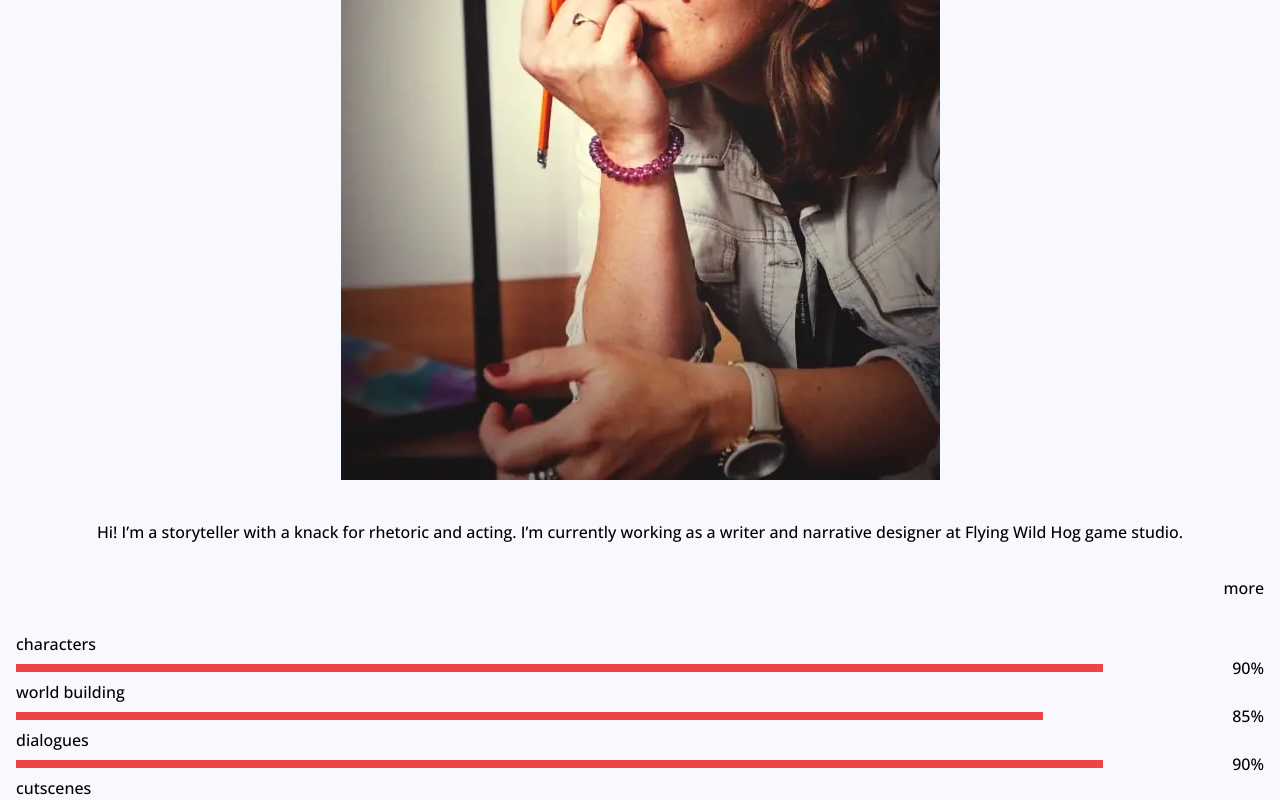
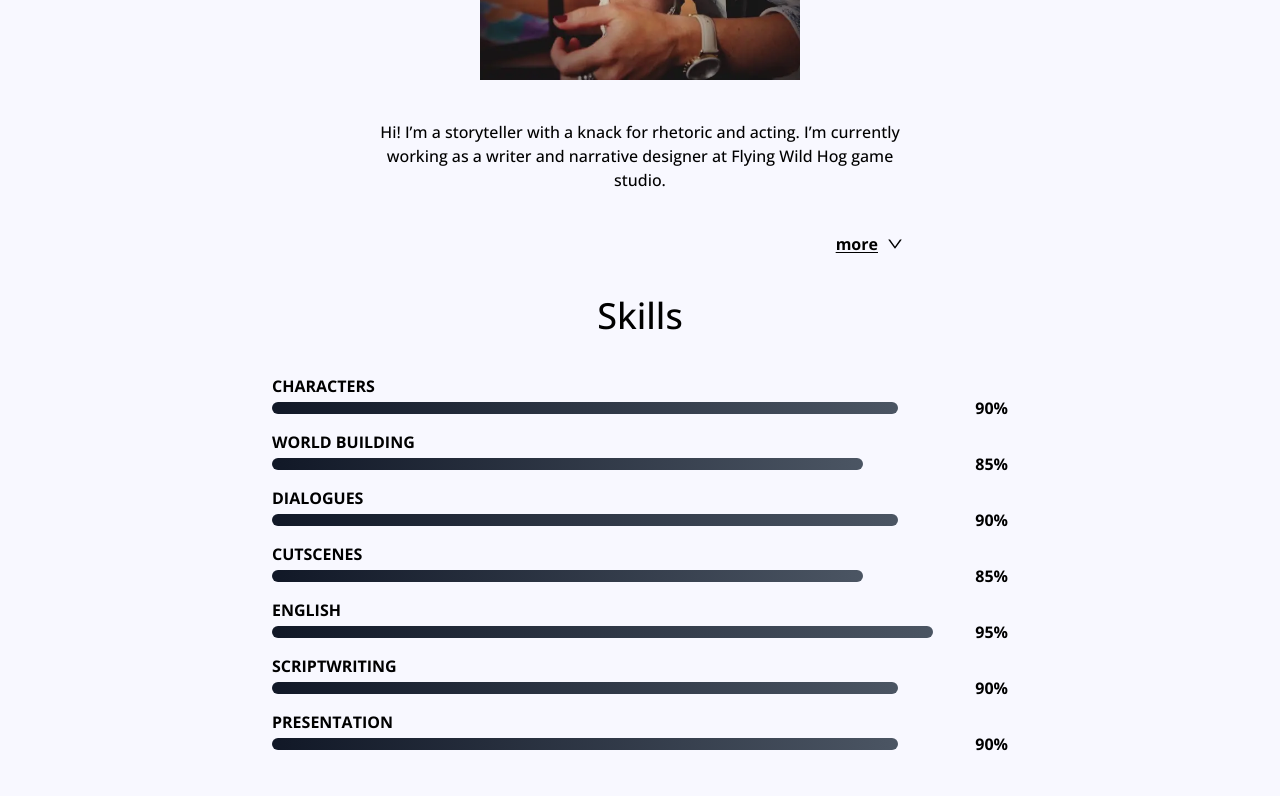
Before and after one commit to ArekKuna/merry-tales-react, a React (Create React App) app: page /professional in a window 1280 px wide. Shown: the part 680-1480 px from the top of the page. Built offline with nearby package versions, Linux system fonts and the light colour scheme; the HTML template or start-up script is replaced by a standard one.

Commit message:
styles: add style to professional page

```diff
--- a/src/components/About/About.jsx
+++ b/src/components/About/About.jsx
@@ -1,6 +1,9 @@
 import { useState } from 'react';
+import { AiOutlineDown } from 'react-icons/ai';
 
 import merry from 'assets/about/about.webp';
+
+import SectionTitle from 'layout/SectionTitle/SectionTitle';
 import AboutParagraph from './AboutParagraph/AboutParagraph';
 
 const About = () => {
@@ -11,17 +14,17 @@ const About = () => {
   };
 
   return (
-    <div className='w-full flex flex-col items-center'>
-      <h3 className='mb-10 text-4xl'>My story</h3>
+    <div className='w-full max-w-lg pb-10 flex flex-col items-center lg:max-w-3xl xl:max-w-xl'>
+      <SectionTitle sectionTitle='My story' />
       <div>
         <img
           src={merry}
           alt='Merry'
-          className='w-full mb-10 object-cover min-h-[500px]'
+          className='w-full mb-10 object-cover min-h-[500px] xl:max-w-xs'
         />
       </div>
       <div>
-        <div className='px-4'>
+        <div className='px-6'>
           <AboutParagraph
             text='Hi! I’m a storyteller with a knack for rhetoric and acting. I’m
             currently working as a writer and narrative designer at Flying Wild
@@ -30,8 +33,8 @@ const About = () => {
           <div
             className={
               !more
-                ? 'max-h-0 overflow-hidden transition-all ease-in-out duration-700'
-                : 'max-h-[550px] overflow-hidden transition-all duration-700'
+                ? 'max-h-0 overflow-hidden transition-all ease-in-out duration-1000'
+                : 'max-h-[550px] overflow-hidden transition-all duration-1000'
             }
           >
             <AboutParagraph
@@ -45,7 +48,21 @@ const About = () => {
               so good! ;)'
             />
           </div>
-          <AboutParagraph text='more' variant='textEnd' onCLick={handleMore} />
+          <div className='flex justify-end items-center'>
+            <p
+              className='mr-2 font-semibold underline underline-offset-2 cursor-pointer'
+              onClick={handleMore}
+            >
+              {more ? 'less' : 'more'}
+            </p>
+            <AiOutlineDown
+              className={
+                more
+                  ? 'text-lg rotate-180 transition-all duration-700'
+                  : 'text-lg transition-all duration-700'
+              }
+            />
+          </div>
         </div>
       </div>
     </div>
--- a/src/components/About/AboutParagraph/AboutParagraph.jsx
+++ b/src/components/About/AboutParagraph/AboutParagraph.jsx
@@ -1,18 +1,5 @@
-const variantMap = {
-  def: 'mb-8 text-center',
-  textEnd: 'text-end',
-};
-
-const AboutParagraph = ({ text, variant, onCLick }) => {
-  const variantClasses = variantMap[variant];
-
-  const { def } = variantMap;
-
-  return (
-    <p className={`${def} ${variantClasses}`} onClick={onCLick}>
-      {text}
-    </p>
-  );
+const AboutParagraph = ({ text }) => {
+  return <p className='mb-10 text-center'>{text}</p>;
 };
 
 export default AboutParagraph;
--- a/src/components/Stats/Stat/Stat.jsx
+++ b/src/components/Stats/Stat/Stat.jsx
@@ -29,18 +29,26 @@ const Stat = ({ title, percent, size }) => {
 
   return (
     <div>
-      <h3>{title}</h3>
+      <h3 className='font-semibold leading-5 uppercase'>{title}</h3>
       <div className='flex items-center'>
         <div
           ref={barRef}
-          className={isVisible ? 'w-full flex items-center animate-expand' : ''}
+          className={
+            isVisible
+              ? 'w-full flex items-center animate-expand shadow-2xl'
+              : ''
+          }
         >
           <div
-            className={isVisible ? `${mappedSize} h-2 bg-red-500` : ''}
+            className={
+              isVisible
+                ? `${mappedSize} h-3 rounded-lg from-gray-900 to-gray-600 bg-gradient-to-r`
+                : ''
+            }
           ></div>
         </div>
         <div>
-          <span className='ml-2'>{percent}%</span>
+          <span className='ml-2 font-bold'>{percent}%</span>
         </div>
       </div>
     </div>
--- a/src/components/Stats/Stats.jsx
+++ b/src/components/Stats/Stats.jsx
@@ -1,8 +1,10 @@
+import SectionTitle from 'layout/SectionTitle/SectionTitle';
 import Stat from 'components/Stats/Stat/Stat';
 
 const Stats = () => {
   return (
-    <div className='w-full px-4 mb-10'>
+    <div className='w-full max-w-lg px-4 mb-10 space-y-3 lg:max-w-3xl'>
+      <SectionTitle sectionTitle='Skills' />
       <Stat title='characters' percent='90' size='m' />
       <Stat title='world building' percent='85' size='sm' />
       <Stat title='dialogues' percent='90' size='m' />
--- a/src/layout/PageTitle/PageTitle.jsx
+++ b/src/layout/PageTitle/PageTitle.jsx
@@ -1,6 +1,6 @@
 const PageTitle = ({ text }) => {
   return (
-    <h1 className='my-10 px-1 text-4xl text-center font-bold uppercase'>
+    <h1 className='py-10 px-1 text-4xl text-center font-bold uppercase'>
       {text}
     </h1>
   );
--- /dev/null
+++ b/src/layout/SectionTitle/SectionTitle.jsx
@@ -0,0 +1,5 @@
+const SectionTitle = ({ sectionTitle }) => {
+  return <h3 className='mb-10 text-4xl text-center'>{sectionTitle}</h3>;
+};
+
+export default SectionTitle;
```
